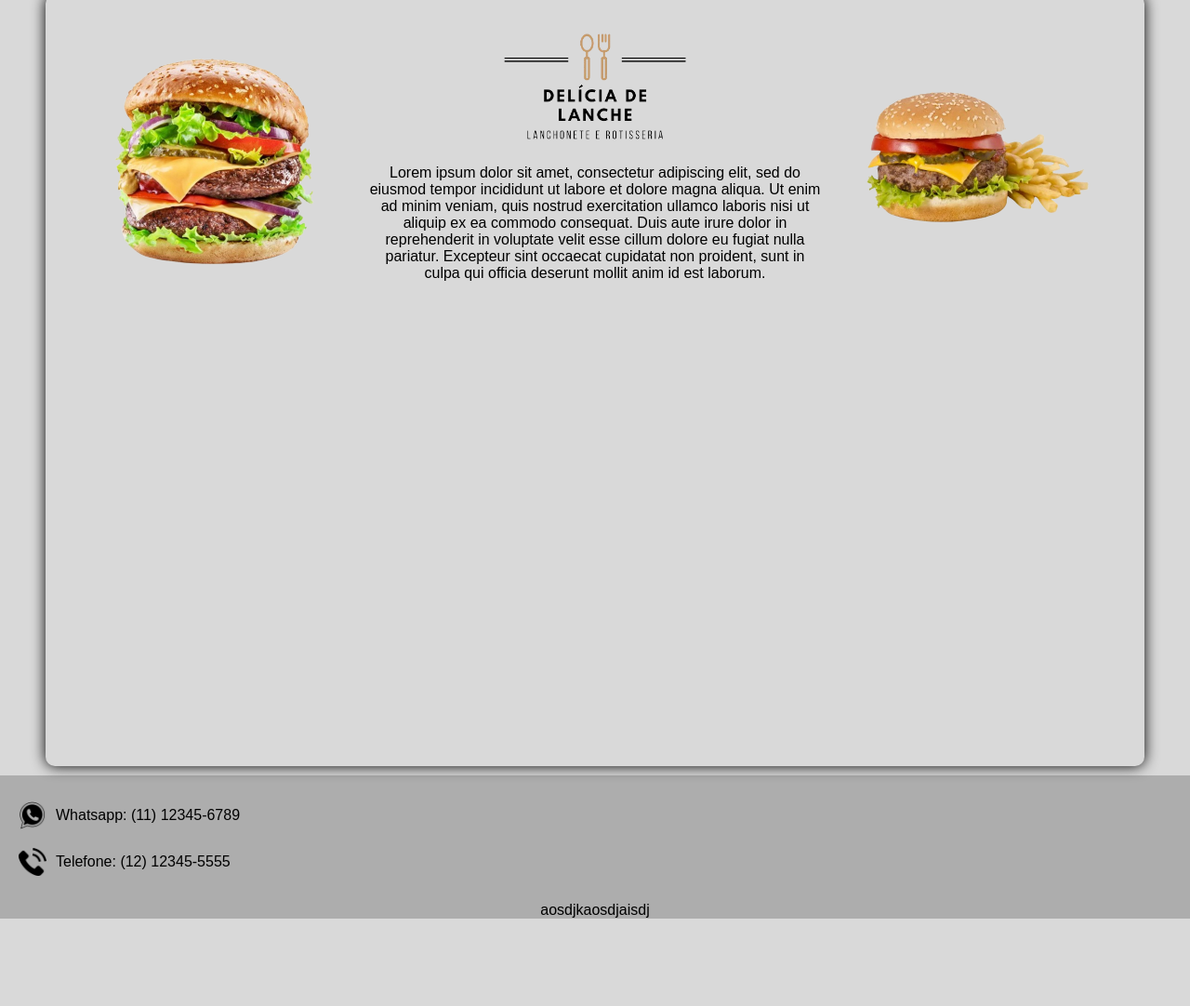
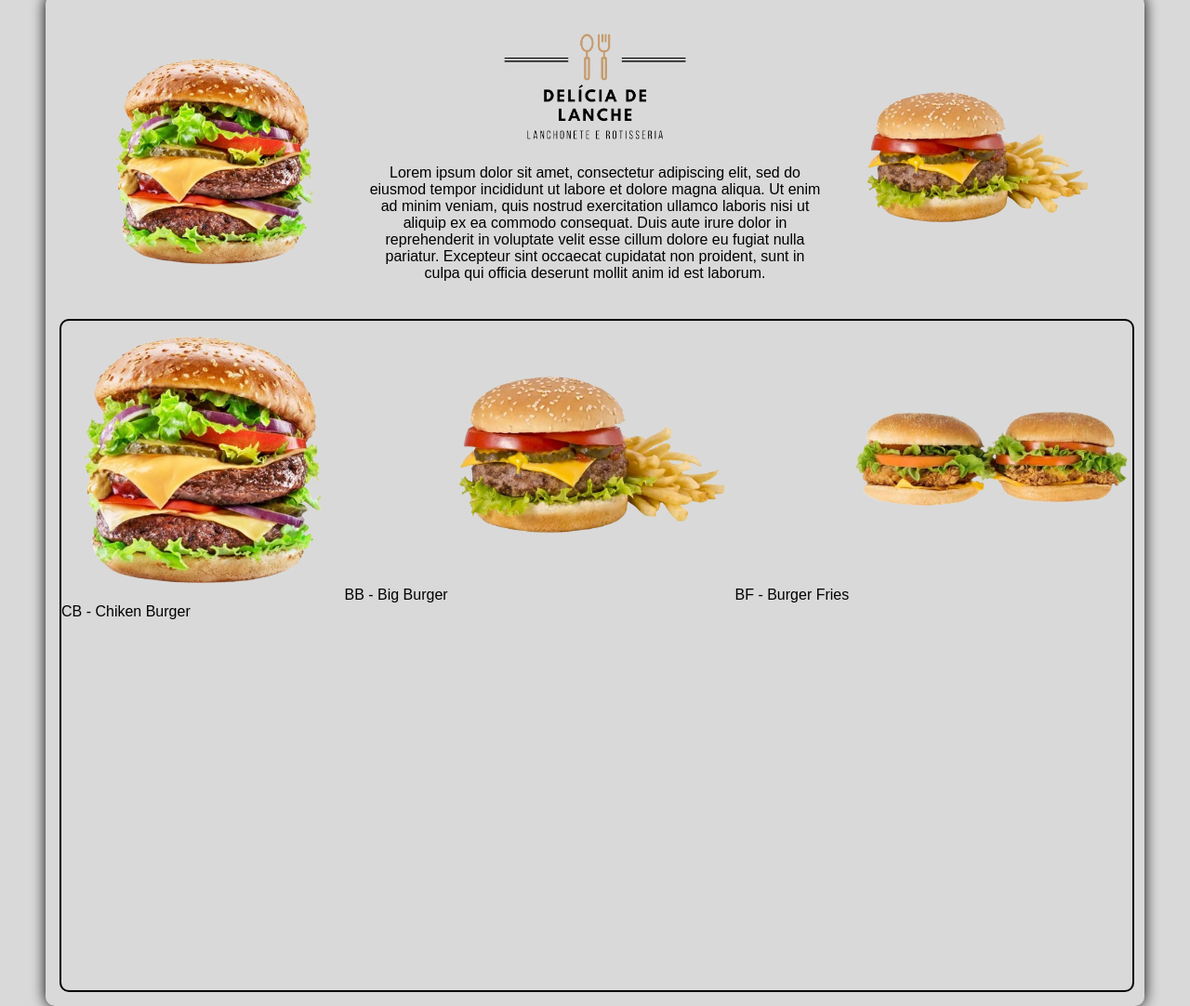
Before and after one commit to Lu2-2/Delicia-de-lanche, a plain HTML site: page index.html in a window 1280 px wide. Shown: the part 175-1257 px from the top of the page at 93% size. Before the commit the page ends 1163 px from the top, so only its background shows below. Drawn offline with Linux system fonts and the light colour scheme; a web font is replaced by a local one.

Commit message:
Tô ficando meio doido aqui

```diff
--- a/Css/car.css
+++ b/Css/car.css
@@ -1,5 +1,3 @@
-
-
 .main_products{
     display: flex;
     justify-content: center;
--- a/Css/root.css
+++ b/Css/root.css
@@ -7,5 +7,5 @@
     --hover-animation: ease 0.2s;
 
     /* Shadow Box*/
-    --shadow-box:0px 0px 15px;
+    --shadow-box: 0px 0px 15px;
 }
--- a/Css/style.css
+++ b/Css/style.css
@@ -69,7 +69,7 @@ body{
 .main_card{
     padding: 15px;
     width: 90vw;
-    height: 100vh;
+    height: auto;
     box-shadow: var(--shadow-box);
     background-color: var(--background-color);
     border-radius: 10px;
@@ -109,6 +109,25 @@ body{
     cursor: pointer;
 }
 
+/* Caixa de produtos*/
+
+.products_contents{
+    width: 100%;
+    height: 90vh;
+    border: solid 2px;
+    border-radius: 10px;
+    overflow: auto;
+}
+
+.products_contents span{
+    width: 200px;
+    height: 200px;
+}
+
+.products_contents span img{
+    width: 300px;
+}
+
 /* Footer */
 
 .footer_container{
--- a/index.html
+++ b/index.html
@@ -47,6 +47,22 @@
                     </a>
                 </span>
             </div>
+            <div class="products_contents">
+                <div class="all_products">
+                    <span>
+                        <img src="/imgs/lanches/big_burger.png">
+                        <label for="text">BB - Big Burger</label>
+                    </span>
+                    <span>
+                        <img src="/imgs/lanches/burger_fries.png">
+                        <label for="text">BF - Burger Fries</label>
+                    </span>
+                    <span>
+                        <img src="/imgs/lanches/chicken_burgues.png">
+                        <label for="text">CB - Chiken Burger</label>
+                    </span>
+                </div>
+            </div>
         </div>
     </main>
     <footer class="footer_container">
@@ -61,9 +77,7 @@
             </span>
         </span>
         <spaan class="direitos">
-           <span>
-            aosdjkaosdjaisdj
-           </span>
+
         </spaan>
         <span class="app">
 
```
